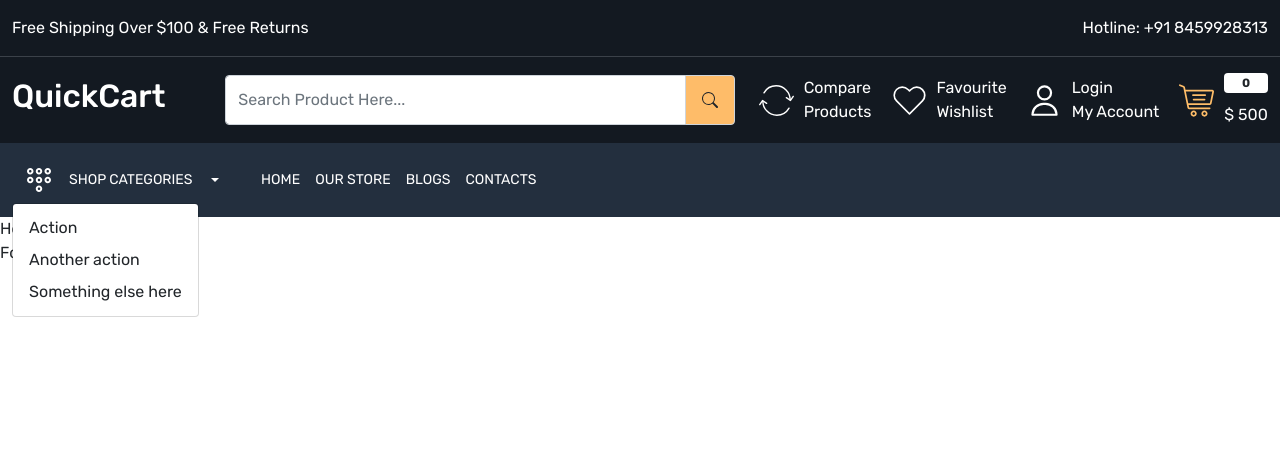
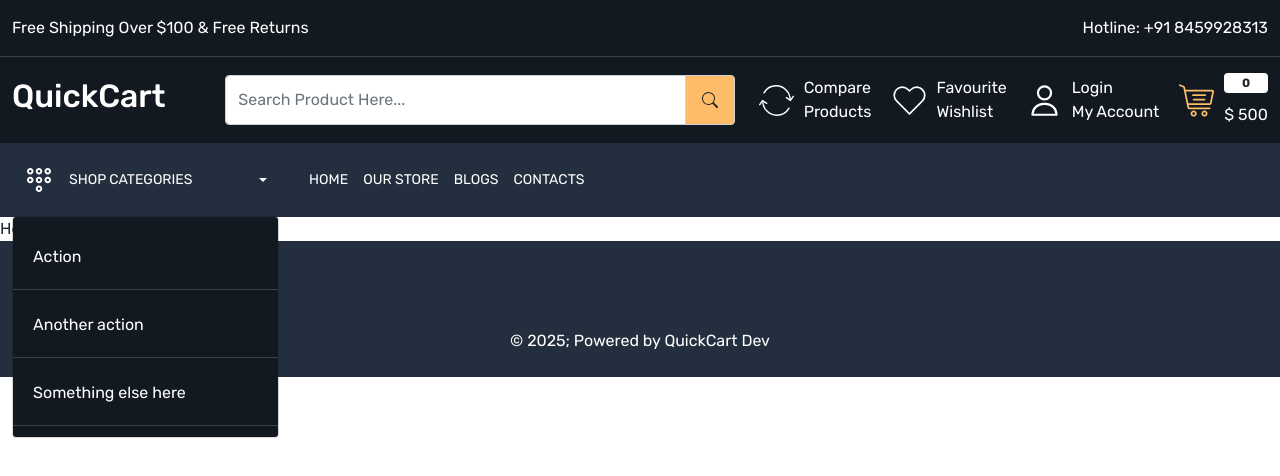
Before and after one commit to TejasAsawale/quick-cart, a React (Create React App) app in the folder frontend/: page / in a window 1280 px wide. Both pictures are taken after a click on the button "SHOP CATEGORIES". Shown: the top 476 px of the page. Built offline with nearby package versions, Linux system fonts and the light colour scheme.

Commit message:
Creating footer structure

```diff
--- a/frontend/src/App.css
+++ b/frontend/src/App.css
@@ -74,4 +74,31 @@ a{
   box-shadow: none;
 }
 
+.header-bottom .dropdown-menu {
+  background-color: var(--color-131921);
+  width: 100%;
+  transform: translate3d(0px, 57px, 0px) !important;
+}
+
+.header-bottom .dropdown-item {
+  padding: 20px;
+  margin-bottom: 3px;
+  border-bottom: 1px solid var(--color-3b4149);
+}
+
+.header-bottom .dropdown-item:hover {
+  background-color: transparent;
+  color: var(--color-febd69) !important;
+}
+
 /* Header Part End Here */
+
+
+
+/* Footer Part Starts Here */
+
+footer {
+  background-color: var(--color-232f3e);
+}
+
+/* Footer Part Ends Here */
--- a/frontend/src/components/Footer.js
+++ b/frontend/src/components/Footer.js
@@ -1,9 +1,21 @@
-import React from 'react'
+import React from 'react';
 
 const Footer = () => {
   return (
-    <div>Footer</div>
-  )
-}
+    <>
+      <footer className='py-3'></footer>
+      <footer className='py-3'></footer>
+      <footer className='py-4'>
+        <div className='container-xxl'>
+          <div className='row'>
+            <div className='col-12'>
+              <p className='text-center mb-0 text-white'>&copy; {new Date().getFullYear()}; Powered by QuickCart Dev</p>
+            </div>
+          </div>
+        </div>
+      </footer>
+    </>
+  );
+};
 
-export default Footer
+export default Footer;
--- a/frontend/src/components/Header.js
+++ b/frontend/src/components/Header.js
@@ -101,26 +101,26 @@ const Header = () => {
                       aria-expanded="false"
                     >
                       <img src="images/menu.svg" alt=""/>
-                      <span>Shop Categories</span>
+                      <span className="me-5 d-inline-block">Shop Categories</span>
                     </button>
                     <ul
                       className="dropdown-menu"
                       aria-labelledby="dropdownMenuButton1"
                     >
                       <li>
-                        <a class="dropdown-item" href="#">
+                        <Link className="dropdown-item text-white" to="">
                           Action
-                        </a>
+                        </Link>
                       </li>
                       <li>
-                        <a class="dropdown-item" href="#">
+                        <Link className="dropdown-item text-white" to="">
                           Another action
-                        </a>
+                        </Link>
                       </li>
                       <li>
-                        <a class="dropdown-item" href="#">
+                        <Link className="dropdown-item text-white" to="">
                           Something else here
-                        </a>
+                        </Link>
                       </li>
                     </ul>
                   </div>
```
